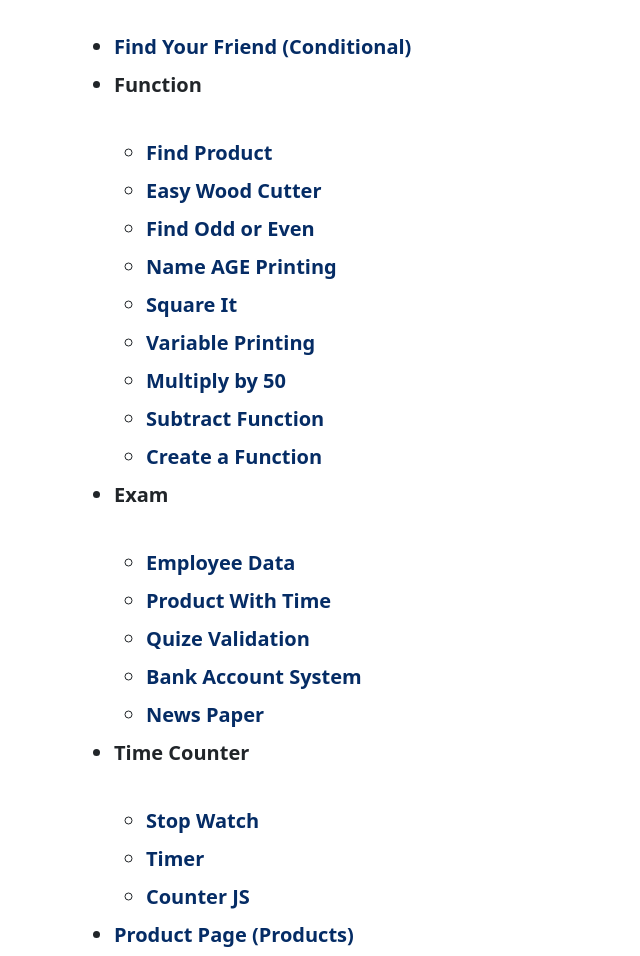
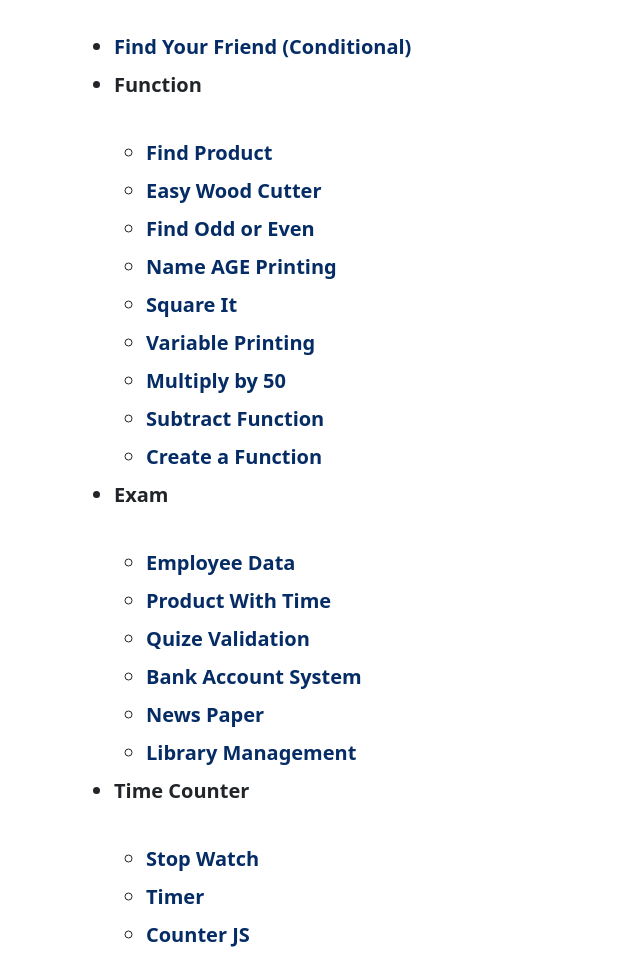
Before and after one commit to ParamKumar-Jadvani/JavaScript, a plain HTML site: page index.html in a window 1280 px wide. Shown: the part 121-1077 px from the top of the page, without its empty margins (0-640 px from the left). Drawn offline with nearby package versions, Linux system fonts and the light colour scheme.

Commit message:
index file updated

```diff
--- a/index.html
+++ b/index.html
@@ -149,6 +149,13 @@
                   >News Paper
                 </a>
               </li>
+              <li class="fw-bold my-2">
+                <a
+                  class="text-decoration-none text-primary-emphasis"
+                  href="./Exam/LIbrary Managment/Html/index.html"
+                  >Library Management
+                </a>
+              </li>
             </ul>
           </li>
 
```
